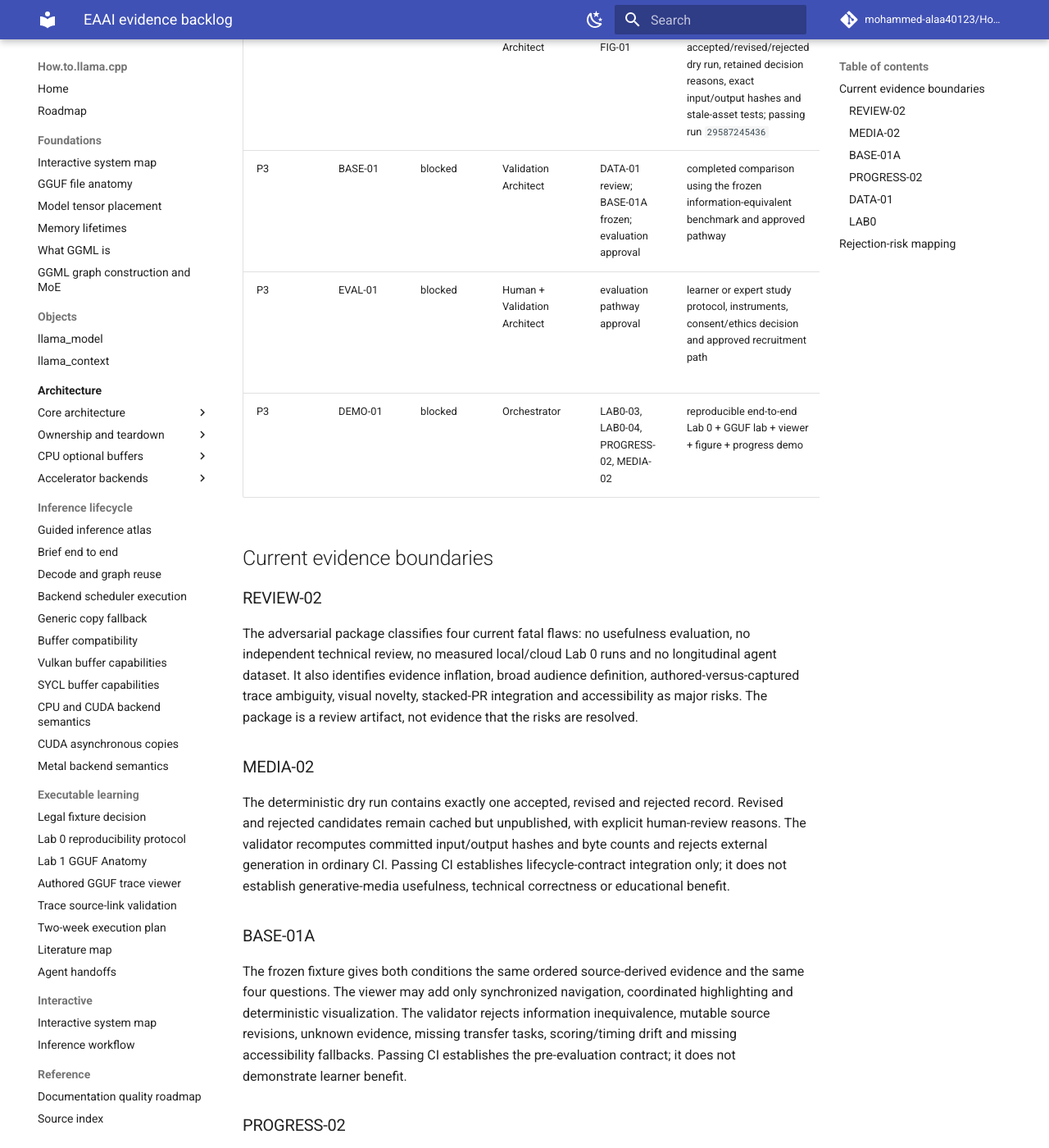
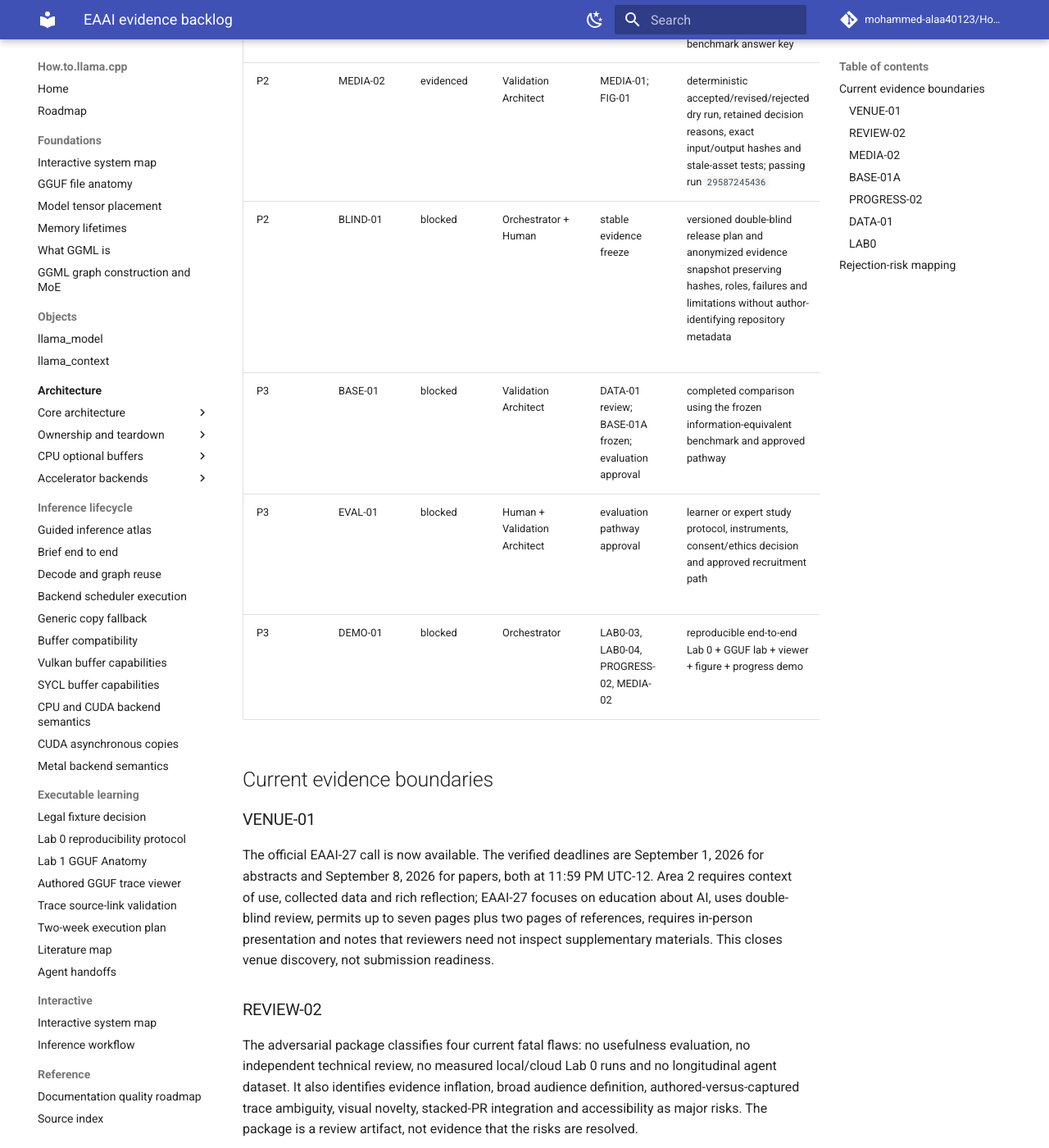
Before and after one commit to mohammed-alaa40123/How.to.llama.cpp, an MkDocs documentation site: the page built from docs/publication/evidence-backlog.md, in a window 1280 px wide and 1400 px high, scrolled down 3364 px. Shown: the whole window at 82% size. Built offline with MkDocs 1.6.1 and Material for MkDocs 9.7.7, drawn with Linux system fonts in a browser that asks for light colours; comment, search, counter and statistics services are not loaded; some of the changed text lies outside the part shown.

Commit message:
docs: close VENUE-01 with official EAAI-27 call

```diff
--- a/docs/publication/evidence-backlog.md
+++ b/docs/publication/evidence-backlog.md
@@ -17,18 +17,23 @@ This queue is dependency-aware. Close an item only with a durable artifact, vali
 | P1 | FIG-01 | evidenced | Documentation Builder | MEDIA-01 | deterministic GGUF-layout SVG, manifest checksums, alt text and passing run `29553868078` | Authoritative technical figures are reproducible without generative models |
 | P1 | VIEW-01 | evidenced | Documentation Builder | TRACE-02 | keyboard-operable static viewer, deterministic payload, evidence labels, transcript fallback and passing run `29559239071` | A narrow executable lecture can expose source, state and explanation without evidence inflation |
 | P1 | LIT-02 | evidenced | Literature Scout | none | official media/API capability matrix with provenance, privacy, accessibility, licensing, cost and caching implications | Optional media choices are evidence-based and reviewable |
-| P1 | VENUE-01 | in progress | Literature Scout | official publication | verified EAAI-27 call, deadlines, area, format and review criteria | Submission planning matches the current venue rather than prior-year assumptions |
+| P1 | VENUE-01 | evidenced | Literature Scout | official publication | official EAAI-27 call verified on 2026-07-17; deadlines, Area 2 scope, review criteria, double-blind/length rules, in-person requirement and empirical-guidance implications recorded in `venue-plan.md` and `eaai-fit.md` | Submission planning matches the current venue rather than prior-year or AAAI main-track assumptions |
 | P2 | LAB1-01 | evidenced | Documentation Builder | FIG-01; VIEW-01 | browser parser/visualizer, Python/golden agreement, Predict-Discover-Explain checkpoints, static fallback and passing run `29562479577` | Learners can inspect GGUF layout in-browser without confusing it with native inference |
 | P2 | PROGRESS-02 | evidenced | Documentation Builder / Validation Architect | progress schema; LAB1-01 | local storage adapter, deterministic export/import, version gate, corruption-preserving import, privacy checks and Lab 1 resume-state integration; passing run `29579032392` | Local-first progress is portable and privacy-minimizing at the application-contract level |
 | P2 | BASE-01A | evidenced | Validation Architect | information-equivalent baseline design; stable VIEW-01 fixture | versioned static-versus-viewer benchmark fixture, exact tasks, answer key, scoring, timeout, source revision, accessibility fallbacks and semantic validator; passing run `29583741909` | The viewer can be evaluated without confounding information availability |
 | P2 | REVIEW-02 | in progress | Adversarial Reviewer + Orchestrator | active stack | reviewer notes, claims-evidence table, ranked rejection risks and review scorecard added on `agent/review02-adversarial-evidence-gates`; final-head CI and orchestrator integration pending | Major rejection risks are explicit and can drive dependency ordering rather than feature expansion |
 | P2 | REVIEW-01 | blocked | Human | independent reviewer nominated | signed/dated expert review of fixture, trace, lab explanations, browser parser, figure and benchmark answer key | Technical correctness is independently supported |
 | P2 | MEDIA-02 | evidenced | Validation Architect | MEDIA-01; FIG-01 | deterministic accepted/revised/rejected dry run, retained decision reasons, exact input/output hashes and stale-asset tests; passing run `29587245436` | The media lifecycle is auditable without ordinary CI regeneration |
+| P2 | BLIND-01 | blocked | Orchestrator + Human | stable evidence freeze | versioned double-blind release plan and anonymized evidence snapshot preserving hashes, roles, failures and limitations without author-identifying repository metadata | Essential EAAI evidence can be reviewed without breaking anonymity or depending on identifying public links |
 | P3 | BASE-01 | blocked | Validation Architect | DATA-01 review; BASE-01A frozen; evaluation approval | completed comparison using the frozen information-equivalent benchmark and approved pathway | Viewer or workflow benefits are measured rather than inferred |
 | P3 | EVAL-01 | blocked | Human + Validation Architect | evaluation pathway approval | learner or expert study protocol, instruments, consent/ethics decision and approved recruitment path | Educational usefulness is evaluated rather than inferred from implementation |
 | P3 | DEMO-01 | blocked | Orchestrator | LAB0-03, LAB0-04, PROGRESS-02, MEDIA-02 | reproducible end-to-end Lab 0 + GGUF lab + viewer + figure + progress demo | The proposed system exists as a coherent educational artifact |
 
 ## Current evidence boundaries
+
+### VENUE-01
+
+The official EAAI-27 call is now available. The verified deadlines are September 1, 2026 for abstracts and September 8, 2026 for papers, both at 11:59 PM UTC-12. Area 2 requires context of use, collected data and rich reflection; EAAI-27 focuses on education about AI, uses double-blind review, permits up to seven pages plus two pages of references, requires in-person presentation and notes that reviewers need not inspect supplementary materials. This closes venue discovery, not submission readiness.
 
 ### REVIEW-02
 
@@ -63,4 +68,6 @@ The comparison contract is evidenced, but no measured Ubuntu or devcontainer rec
 - **Only a tool collection:** require DEMO-01 plus a cross-experience learning progression.
 - **Visual novelty without learning value:** BASE-01A supplies the fair comparison contract; BASE-01 remains required for measured evidence.
 - **Unreproducible AI media:** deterministic figures remain authoritative; optional generated assets require manifest review and lifecycle evidence.
+- **Double-blind failure:** require BLIND-01 before manuscript integration; public repository identity and agent logs cannot be cited naively.
+- **Venue-scope mismatch:** retain explicit AI-systems learning objectives; generic programming or AI-assisted education of unrelated subjects is outside the verified EAAI-27 scope.
 - **Unrealistic scope:** paid media, authenticated synchronization, full native instrumentation and cloud polish remain cut before the core demo.
```
Also changed, not shown: other parts of docs/publication/evidence-backlog.md (+1 -1 lines).
